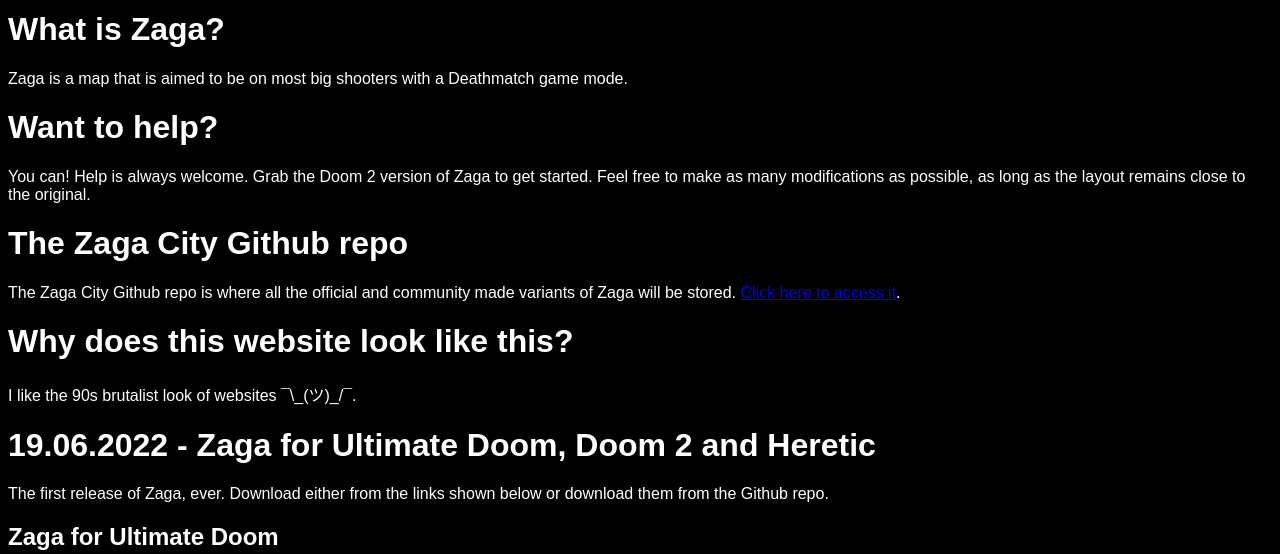
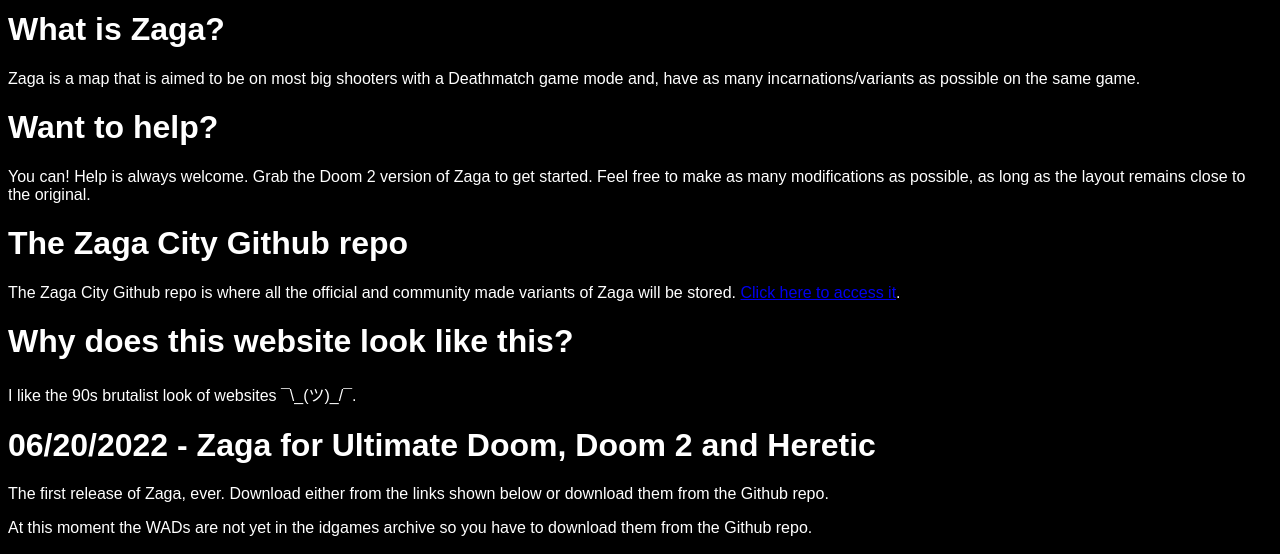
Before and after one commit to EV3lindaboi/ZAGA-CITY, a plain HTML site: page index.html in a window 1280 px wide. Shown: the part 318-872 px from the top of the page. Drawn offline with Linux system fonts and the light colour scheme.

Commit message:
First release

```diff
--- a/index.html
+++ b/index.html
@@ -5,15 +5,16 @@
             <img src="https://i.ibb.co/QmZgSXH/zagalogo.png" alt="ZAGA CITY">
         </p>
         <h1 style="color:white;font-family:Arial, Helvetica, sans-serif">What is Zaga?</h1>
-        <p style="color:white;font-family:Arial, Helvetica, sans-serif">Zaga is a map that is aimed to be on most big shooters with a Deathmatch game mode.</p>
+        <p style="color:white;font-family:Arial, Helvetica, sans-serif">Zaga is a map that is aimed to be on most big shooters with a Deathmatch game mode and, have as many incarnations/variants as possible on the same game.</p>
         <h1 style="color:white;font-family:Arial, Helvetica, sans-serif">Want to help?</h1>
         <p style="color:white;font-family:Arial, Helvetica, sans-serif">You can! Help is always welcome. Grab the Doom 2 version of Zaga to get started. Feel free to make as many modifications as possible, as long as the layout remains close to the original.</p>
         <h1 style="color:white;font-family:Arial, Helvetica, sans-serif">The Zaga City Github repo</h1>
         <p style="color:white;font-family:Arial, Helvetica, sans-serif">The Zaga City Github repo is where all the official and community made variants of Zaga will be stored. <a target="_blank" href="https://github.com/veganlies2me/ZAGA-CITY">Click here to access it</a>.</p>
         <h1 style="color:white;font-family:Arial, Helvetica, sans-serif">Why does this website look like this?</h1>
         <p style="color:white;font-family:Arial, Helvetica, sans-serif">I like the 90s brutalist look of websites ¯\_(ツ)_/¯.</p>
-        <h1 style="color:white;font-family:Arial, Helvetica, sans-serif">19.06.2022 - Zaga for Ultimate Doom, Doom 2 and Heretic</h1>
+        <h1 style="color:white;font-family:Arial, Helvetica, sans-serif">06/20/2022 - Zaga for Ultimate Doom, Doom 2 and Heretic</h1>
         <p style="color:white;font-family:Arial, Helvetica, sans-serif">The first release of Zaga, ever. Download either from the links shown below or download them from the Github repo.</p>
+        <p style="color:white;font-family:Arial, Helvetica, sans-serif">At this moment the WADs are not yet in the idgames archive so you have to download them from the Github repo.</p>
         <!-- Ultimate Doom -->
         <h2 style="color:white;font-family:Arial, Helvetica, sans-serif">Zaga for Ultimate Doom</h2>
         <img src="Ultimate Doom/1.png" width="192" height="108">
@@ -41,5 +42,6 @@
         <img src="Heretic/5.png" width="192" height="108">
         <img src="Heretic/6.png" width="192" height="108">
         <img src="Heretic/7.png" width="192" height="108">
+        <p style="color:white;font-family:Arial, Helvetica, sans-serif">Special thanks to James Painshe for helping me with making the map, MiskatonicFox and Nikku4211 for playtesting, Kaapeli47 for helping me to playtest with the people mentioned.</p>
     </body>
 </head>
```
Also changed, not shown: Doom 2/dm2_zaga.txt (added), Heretic/hrtc_zaga.txt (added), Ultimate Doom/udm_zaga.txt (added), 3 other files.
